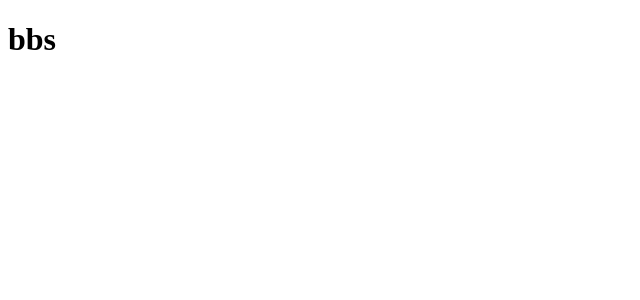
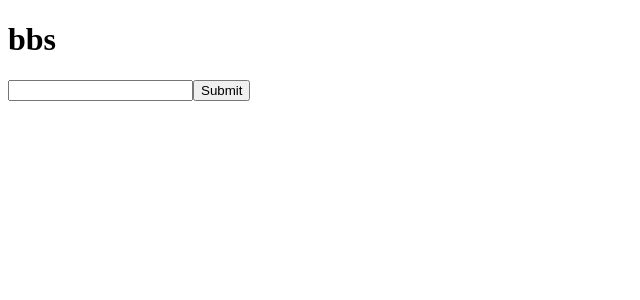
Before and after one commit to arch8jp/bbs, a Nuxt app: page / in a window 1280 px wide. Shown: the top 300 px of the page, without its empty margins (0-640 px from the left). Built offline with nearby package versions, Linux system fonts and the light colour scheme.

Commit message:
[追加]フォームを追加

```diff
--- a/pages/index.vue
+++ b/pages/index.vue
@@ -1,5 +1,13 @@
 <template>
   <div>
     <h1>bbs</h1>
+    <form
+      action="/"
+      method="post">
+      <input
+        type="text"
+        name="message">
+      <input type="submit">
+    </form>
   </div>
 </template>
```
